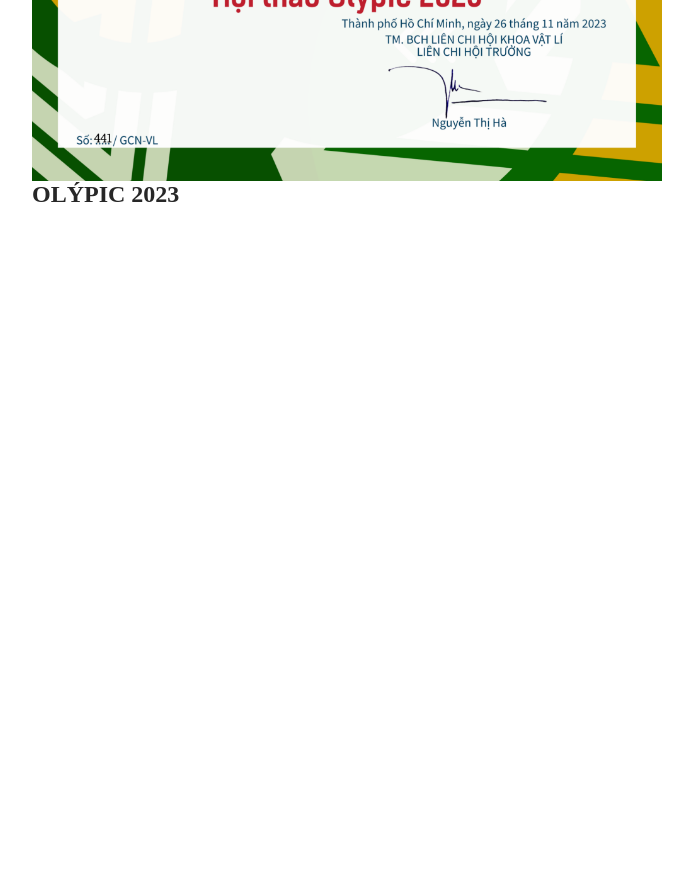
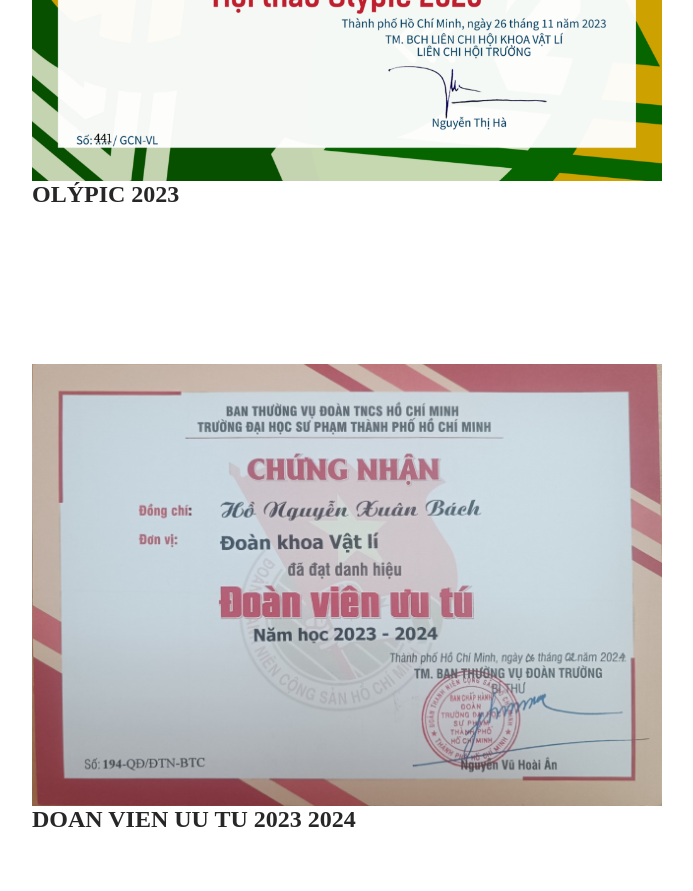
Before and after one commit to XuanBach123/blog.XuanBach, a plain HTML site: page certi.html in a window 1280 px wide. Shown: the part 5159-6050 px from the top of the page, without its empty margins (293-986 px from the left). Before the commit the page ends 5459 px from the top, so only its background shows below. Drawn offline with Linux system fonts and the light colour scheme.

Commit message:
Update certi.html

```diff
--- a/certi.html
+++ b/certi.html
@@ -93,6 +93,11 @@
                <h2 class="article-title">OLÝPIC 2023</h2>
             </article>
 
+             <article class="article-featured" id="first-article-featured">
+               <img src="img/certi/dvut.jpg" alt="greenery pic" class="article-image">
+               <h2 class="article-title">DOAN VIEN UU TU 2023 2024</h2>
+            </article>
+
          </main>
       </div>
    </body>
```
